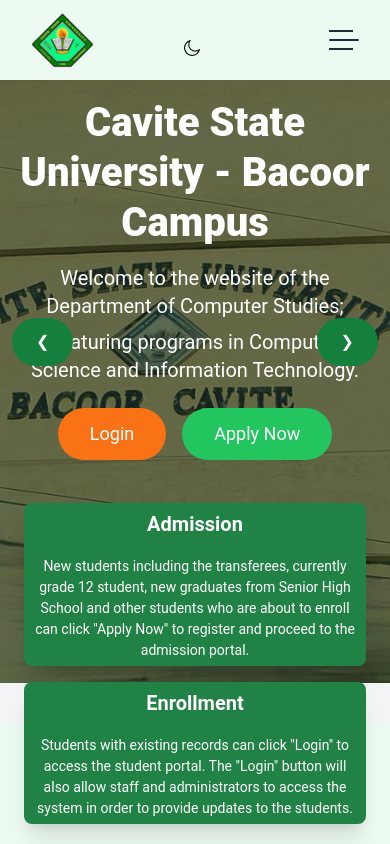
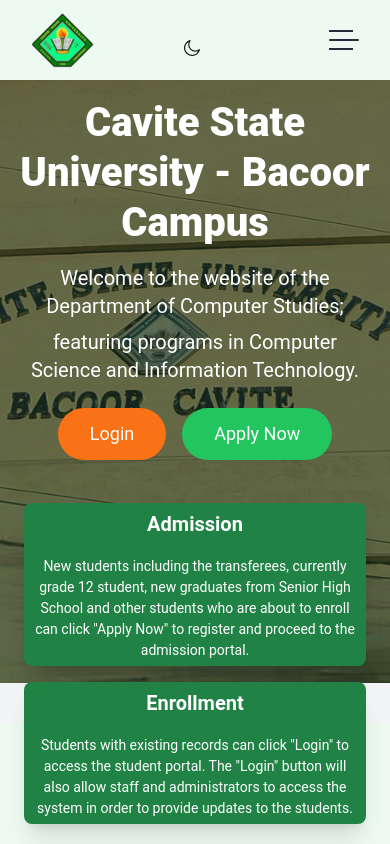
Before and after one commit to belle-designer/CVSU-Enrollment-System, a React (Vite) app in the folder enrollment-system/: page / in a window 390 px wide. Built offline with nearby package versions, Linux system fonts and the light colour scheme.

Commit message:
remove slider button for mobile

```diff
--- a/enrollment-system/src/components/Home.jsx
+++ b/enrollment-system/src/components/Home.jsx
@@ -106,7 +106,7 @@
 
     <button
   onClick={prevImage}
-      className="absolute top-1/2 left-3 transform -translate-y-1/2 px-6 py-3 bg-green-700 text-white rounded-full focus:outline-none hover:bg-gray-600"
+  className="absolute top-1/2 left-3 transform -translate-y-1/2 px-6 py-3 bg-green-700 text-white rounded-full focus:outline-none hover:bg-gray-600 hidden md:block"
   style={{ zIndex: 30 }}
 >
   &#10094;
@@ -114,11 +114,12 @@
 
 <button
   onClick={nextImage}
-      className="absolute top-1/2 right-3 transform -translate-y-1/2 px-6 py-3 bg-green-700 text-white rounded-full focus:outline-none hover:bg-gray-600"
+  className="absolute top-1/2 right-3 transform -translate-y-1/2 px-6 py-3 bg-green-700 text-white rounded-full focus:outline-none hover:bg-gray-600 hidden md:block"
   style={{ zIndex: 30 }}
 >
   &#10095;
 </button>
+
   </div>
 
       <section className="overlay-section relative py-16 bg-gray-100">
```
Lines whose indentation alone changed are shown as unchanged.
